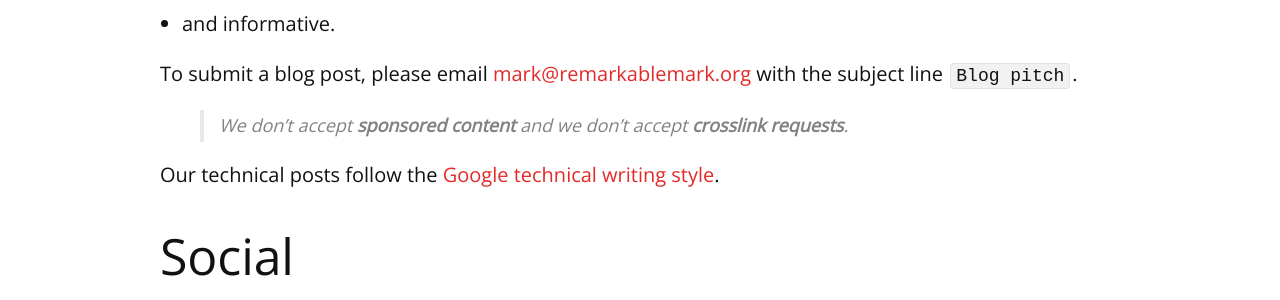
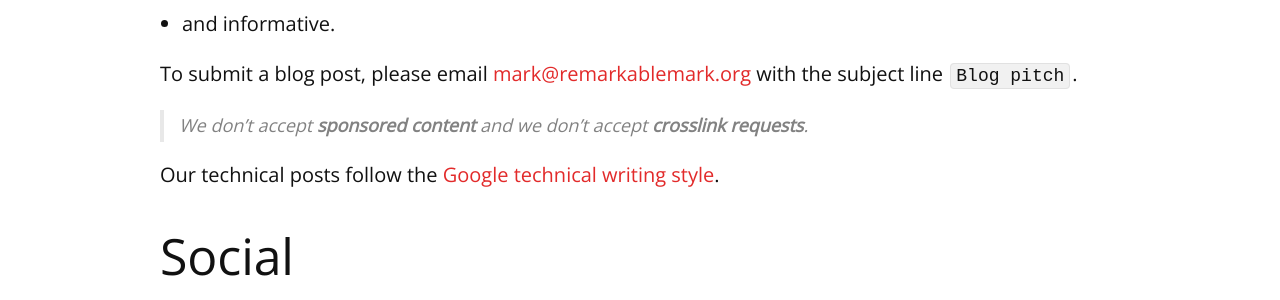
Before and after one commit to remarkablemark/remarkablemark.github.io, a Jekyll site: the page built from pages/about.md, in a window 1280 px wide. Shown: the part 348-648 px from the top of the page. Built offline with Jekyll 4.4.1, drawn with Linux system fonts in a browser that asks for light colours.

Commit message:
feat(sass): remove margin-left on blockquote in `_base.scss`

```diff
--- a/_sass/_base.scss
+++ b/_sass/_base.scss
@@ -1,28 +1,3 @@
-/**
- * Reset some basic elements.
- */
-/*
-body,
-h1,
-h2,
-h3,
-h4,
-h5,
-h6,
-p,
-blockquote,
-pre,
-hr,
-dl,
-dd,
-ol,
-ul,
-figure {
-  margin: 0;
-  padding: 0;
-}
-*/
-
 /**
  * Basic styling.
  */
@@ -129,6 +104,7 @@ blockquote {
   padding-left: $spacing-unit / 2;
   font-size: 18px;
   font-style: italic;
+  margin-left: 0;
 
   > :last-child {
     margin-bottom: 0;
```
